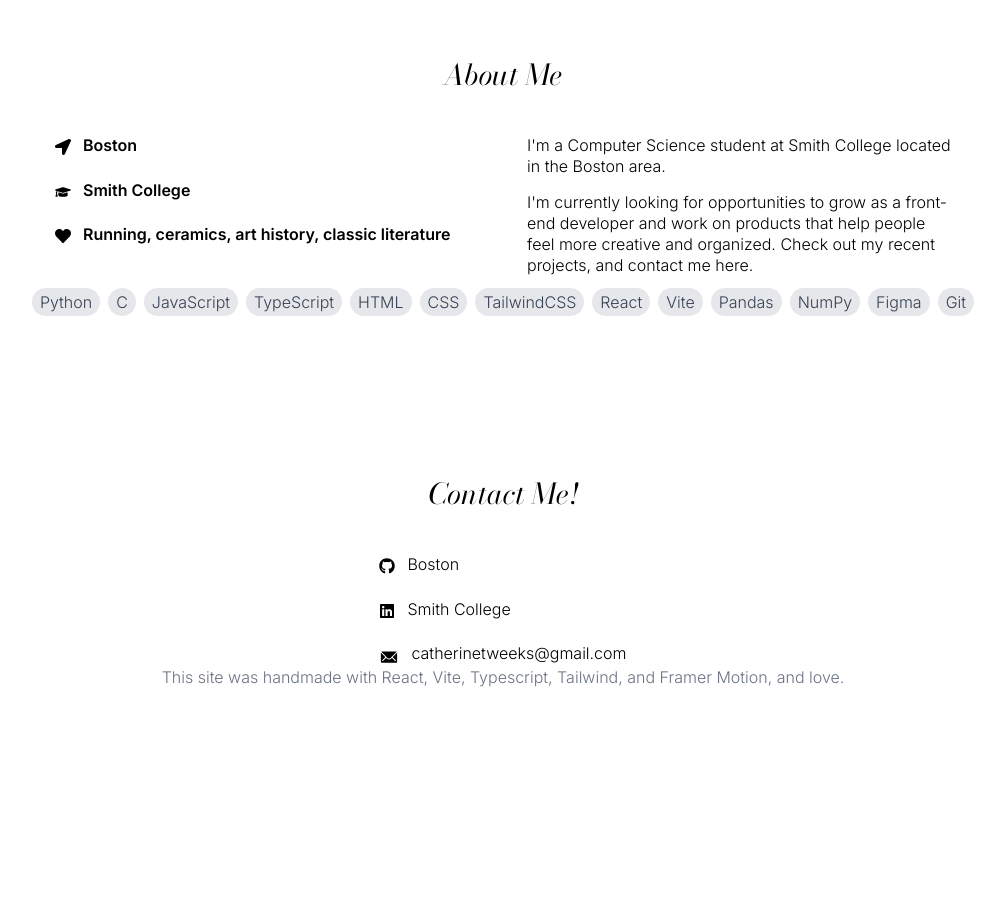
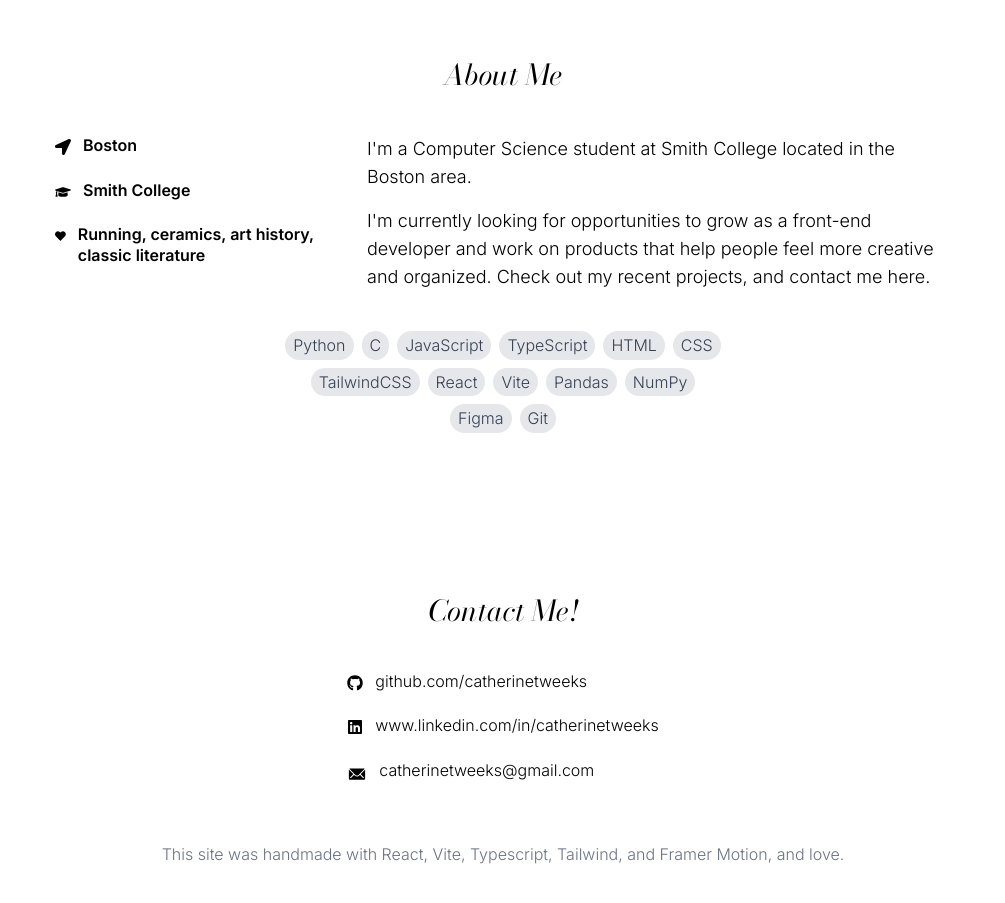
Before and after one commit to catherinetweeks/portfolio, a React (Vite) app: page / in a window 1280 px wide. Shown: the part 1500-2403 px from the top of the page, without its empty margins (137-1142 px from the left). Before the commit the page ends 2268 px from the top, so only its background shows below. Built offline with nearby package versions, Linux system fonts and the light colour scheme.

Commit message:
website v1

```diff
--- a/src/App.tsx
+++ b/src/App.tsx
@@ -103,55 +103,55 @@ export default function App() {
       </section>
 
 {/* about */}
-      <section ref={aboutRef} className="flex flex-col items-center py-20 px-6">
-        <h2 className="flex justify-center text-[clamp(1.5rem,_3vw,_1.8rem)] font-bodoni-italic mb-10">About Me</h2>
-        <div className="grid grid-cols-1 md:grid-cols-2 gap-12 max-w-4xl w-full">
-                {/* Left Column */}
-                <div className="space-y-6">
+      <section
+        ref={aboutRef}
+        className="flex flex-col items-center py-20 px-6"
+      >
+        <h2 className="flex justify-center text-[clamp(1.5rem,_3vw,_1.8rem)] font-bodoni-italic mb-10">
+          About Me
+        </h2>
+
+        <div className="grid grid-cols-1 md:grid-cols-3 gap-10 max-w-4xl w-full">
+          {/* Left Column (1/3) */}
+          <div className="space-y-6 md:col-span-1">
             <div className="flex items-start gap-3">
               <FaLocationArrow className="w-4 h-4 mt-1" />
-                    <div>
               <p className="font-semibold">Boston</p>
-                    </div>
             </div>
 
             <div className="flex items-start gap-3">
               <FaGraduationCap className="w-4 h-4 mt-1" />
-                    <div>
               <p className="font-semibold">Smith College</p>
-                    </div>
             </div>
 
             <div className="flex items-start gap-3">
               <FaHeart className="w-4 h-4 mt-1" />
-                    <div>
               <p className="font-semibold">
                 Running, ceramics, art history, classic literature
               </p>
             </div>
           </div>
-                </div>
 
-                {/* Right Column */}
-                <div className="space-y-4">
+          {/* Right Column (2/3) */}
+          <div className="space-y-4 text-lg md:col-span-2">
             <p>
               I&apos;m a Computer Science student at Smith College located in the
               Boston area.
             </p>
             <p>
               I&apos;m currently looking for opportunities to grow as a front-end
-                    developer and work on products that help people feel more creative
-                    and organized. Check out my recent projects, and contact me here.
+              developer and work on products that help people feel more creative and
+              organized. Check out my recent projects, and contact me here.
             </p>
           </div>
         </div>
 
               {/* Skills Section */}
-              <div className="flex flex-wrap gap-2 mt-3">
+              <div className="flex flex-wrap justify-center gap-2 mt-10 max-w-md">
                 {skills.map((skill, index) => (
                   <div
                     key={index}
-                    className="text-md bg-gray-200 text-gray-700 px-2 py-1 rounded-full hover:translate-y-0.5"
+                    className="text-md bg-gray-200 text-gray-700 px-2 py-1 rounded-full hover:translate-y-0.5 transition-all"
                   >
                     {skill.tool}
                   </div>
@@ -166,14 +166,23 @@ export default function App() {
             <div className="flex items-start gap-3">
               <FaGithub className="w-4 h-4 mt-1" />
               <div>
-                <a className="">Boston</a>
+                <a href="https://github.com/catherinetweeks"
+                target="_blank"
+                rel="noopener noreferrer"
+                className="">github.com/catherinetweeks</a>
               </div>
             </div>
 
             <div className="flex items-start gap-3">
               <FaLinkedin className="w-4 h-4 mt-1" />
               <div>
-                <p className="">Smith College</p>
+                <a
+                href="https://www.linkedin.com/in/catherinetweeks"
+                target="_blank"
+                rel="noopener noreferrer"
+                className="">
+                www.linkedin.com/in/catherinetweeks
+                </a>
               </div>
             </div>
 
@@ -186,7 +195,7 @@ export default function App() {
               </div>
             </div>
           </div>
-          <p className="text-gray-500">This site was handmade with React, Vite, Typescript, Tailwind, and Framer Motion, and love.</p>
+          <p className="text-gray-500 pt-15">This site was handmade with React, Vite, Typescript, Tailwind, and Framer Motion, and love.</p>
       </section>
     </div>
   );
--- a/src/components/ProjectCard.tsx
+++ b/src/components/ProjectCard.tsx
@@ -1,5 +1,3 @@
-import { motion } from "framer-motion";
-
 type ProjectCardProps = {
   image: string;
   type: string;
```
Lines whose indentation alone changed are shown as unchanged.
